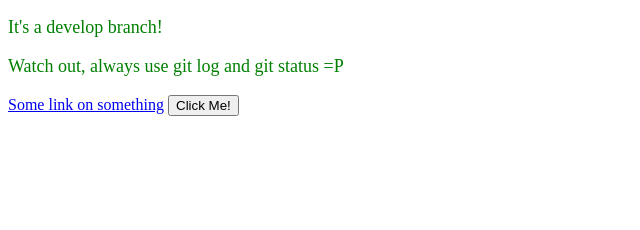
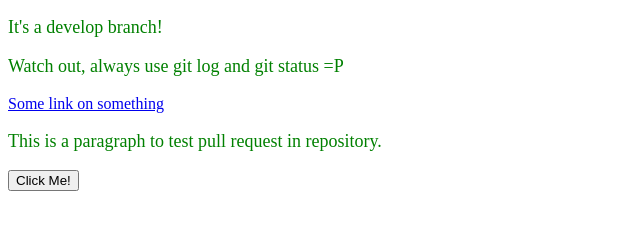
Before and after one commit to nalyvaykod/DevOps_Growth_Nalyvaiko, a plain HTML site: page index.html in a window 1280 px wide. Shown: the part 50-280 px from the top of the page, without its empty margins (0-640 px from the left). Drawn offline with Linux system fonts and the light colour scheme.

Commit message:
Update index.html

```diff
--- a/index.html
+++ b/index.html
@@ -15,6 +15,9 @@
 
     <a href="#">Some link on something</a>
 
+    <p>
+        This is a paragraph to test pull request in repository.
+    </p>
     <input type="button" value="Click Me!" />
 </body>
 </html>
```
